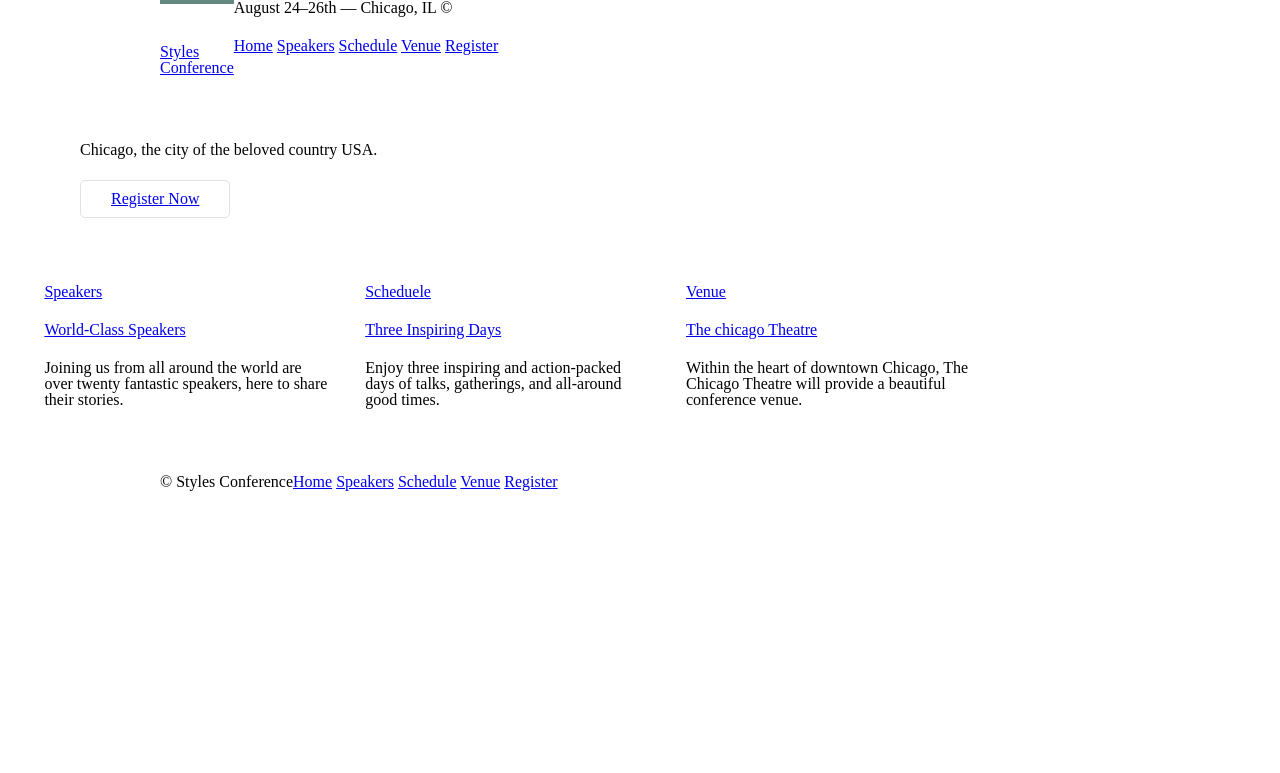
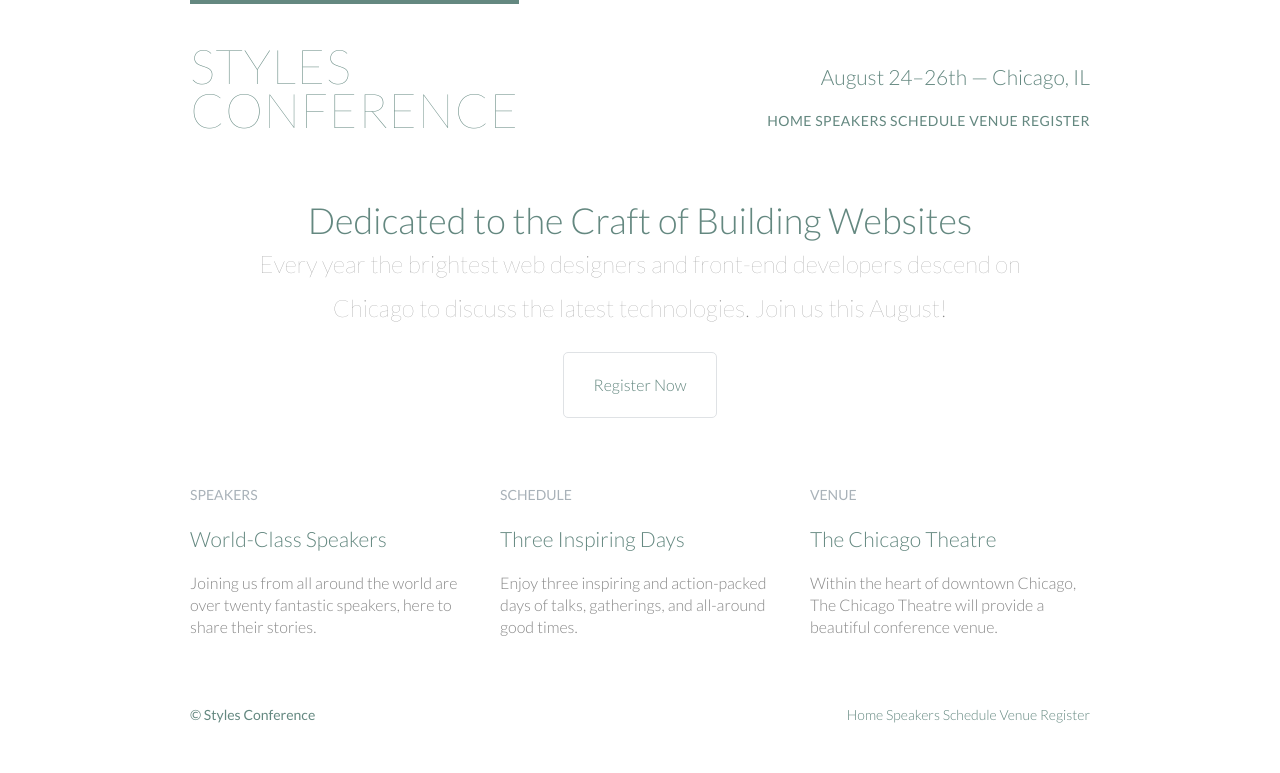
Before and after one commit to 226422/styles-conference, a plain HTML site: page styles-conference/index.html in a window 1280 px wide. Drawn offline with Linux system fonts and the light colour scheme.

Commit message:
Add files via upload

```diff
--- a/styles-conference/assets/stylesheets/main.css
+++ b/styles-conference/assets/stylesheets/main.css
@@ -1,5 +1,6 @@
-/* http://meyerweb.com/eric/tools/css/reset/ 2. v2.0 | 20110126
-  License: none (public domain)
+/* http://meyerweb.com/eric/tools/css/reset/
+   v2.0 | 20110126
+   License: none (public domain)
 */
 
 html, body, div, span, applet, object, iframe,
@@ -45,33 +46,132 @@ table {
   border-collapse: collapse;
   border-spacing: 0;
 }
+
+/*
+  ========================================
+  Custom styles
+  ========================================
+*/
+
+body {
+  color: #888;
+  font: 300 16px/22px "Lato", "Open Sans", "Helvetica Neue", Helvetica, Arial, sans-serif;
+}
+
 /*
   ========================================
   Grid
   ========================================
 */
 
+*,
 *:before,
 *:after {
   -webkit-box-sizing: border-box;
-    moz-box-sizing: border-box;
-      box-sizing: border-box;
+     -moz-box-sizing: border-box;
+          box-sizing: border-box;
+}
+.container,
+.grid {
+  margin: 0 auto;
+  width: 960px;
+}
+.container {
+  padding-left: 30px;
+  padding-right: 30px;
+}
+.grid,
+.col-1-3,
+.col-2-3 {
+  padding-left: 15px;
+  padding-right: 15px;
+}
+.col-1-3,
+.col-2-3  {
+  display: inline-block;
+  vertical-align: top;
+}
+.col-1-3 {
+  width: 33.33%;
+}
+.col-2-3 {
+  width: 66.66%;
 }
 
-.container{
-  margin: 0 auto;
-  padding-left: 30px;
-  padding-right: 30px;
-  width: 960px;
+/*
+  ========================================
+  Clearfix
+  ========================================
+*/
+
+.group:before,
+.group:after {
+  content: "";
+  display: table;
 }
+.group:after {
+  clear: both;
+}
+.group {
+  clear: both;
+  *zoom: 1;
+}
+
 /*
   ========================================
   Typography
   ========================================
 */
 
-h1, h2, h3, h4, h5, p {
-  margin-bottom:22px;
+h1, h2, h3, h4 {
+  color: #648880;
+}
+h1, h3, h4, h5, p {
+  margin-bottom: 22px;
+}
+h1 {
+  font-size: 36px;
+  line-height: 44px;
+}
+h2 {
+  font-size: 24px;
+  line-height: 44px;
+}
+h3 {
+  font-size: 21px;
+}
+h4 {
+  font-size: 18px;
+}
+h5 {
+  color: #a9b2b9;
+  font-size: 14px;
+  font-weight: 400;
+  text-transform: uppercase;
+}
+strong {
+  font-weight: 400;
+}
+cite,
+em {
+  font-style: italic;
+}
+
+/*
+  ========================================
+  Links
+  ========================================
+*/
+
+a {
+  color: #648880;
+  text-decoration: none;
+}
+a:hover {
+  color: #a9b2b9;
+}
+p a {
+  border-bottom: 1px solid #dfe2e5;
 }
 
 /*
@@ -80,15 +180,68 @@ h1, h2, h3, h4, h5, p {
   ========================================
 */
 
-.btn{
+.btn {
   border-radius: 5px;
   display: inline-block;
   margin: 0;
 }
-
-.btn-alt{
+.btn-alt {
   border: 1px solid #dfe2e5;
   padding: 10px 30px;
+}
+
+/*
+  ========================================
+  Primary header
+  ========================================
+*/
+
+.logo {
+  border-top: 4px solid #648880;
+  float: left;
+  font-size: 48px;
+  font-weight: 100;
+  letter-spacing: .5px;
+  line-height: 44px;
+  padding: 40px 0 22px 0;
+  text-transform: uppercase;
+}
+.tagline {
+  margin: 66px 0 22px 0;
+  text-align: right;
+}
+.primary-nav {
+  font-size: 14px;
+  font-weight: 400;
+  letter-spacing: .5px;
+  text-transform: uppercase;
+}
+
+/*
+  ========================================
+  Primary footer
+  ========================================
+*/
+
+.primary-footer {
+  color: #648880;
+  font-size: 14px;
+  padding-bottom: 44px;
+  padding-top: 44px;
+}
+.primary-footer small {
+  float: left;
+  font-weight: 400;
+}
+
+/*
+  ========================================
+  Navigation
+  ========================================
+*/
+
+.nav {
+  text-align: right;
 }
 
 /*
@@ -98,61 +251,17 @@ h1, h2, h3, h4, h5, p {
 */
 
 .hero {
+  line-height: 44px;
   padding: 22px 80px 66px 80px;
+  text-align: center;
 }
-
-/*
-  ========================================
-  Clearfix
-  ========================================
-*/
-
-.group:before
-.group:after{
-  content: "";
-  display: table;
+.hero h2 {
+  font-size: 36px;
 }
-.group:after{
-  clear:both;
+.hero p {
+  font-size: 24px;
+  font-weight: 100;
 }
-.group{
-  clear:both;
-  *zoom:1;
+.teaser a:hover h3 {
+  color: #a9b2b9;
 }
-
-/*
-  ========================================
-  Primary header
-  ========================================
-*/
-
-.logo {
-  float: left;
-}
-
-.logo {
-  border-top: 4px solid #648880;
-  padding: 40px 0 22px 0;
-  float: left;
-}
-
-/*
-  ========================================
-  Primary footer
-  ========================================
-*/
-
-.primary-footer small{
-  float: left;
-}
-
-.primary-footer {
-  padding-bottom: 44px;
-  padding-top: 44px;
-}
-
-section {
-  display: inline-block;
-  margin: 0 1.5%;
-  width: 30%;
-}
--- a/styles-conference/index.html
+++ b/styles-conference/index.html
@@ -1,18 +1,26 @@
 <!DOCTYPE html>
 <html lang="en">
+
   <head>
     <meta charset="utf-8">
-		<title>Styles Confrence</title>
+    <title>Styles Conference</title>
     <link rel="stylesheet" href="assets/stylesheets/main.css">
+    <link rel="stylesheet" href="http://fonts.googleapis.com/css?family=Lato:100,300,400">
   </head>
+
   <body>
+
+    <!-- Header -->
+
     <header class="container group">
+
       <h1 class="logo">
         <a href="index.html">Styles <br> Conference</a>
       </h1>
-			<h3>August 24&ndash;26th &mdash; Chicago, IL &copy;</h3>
 
-		<nav>
+      <h3 class="tagline">August 24&ndash;26th &mdash; Chicago, IL</h3>
+
+      <nav class="nav primary-nav">
         <a href="index.html">Home</a>
         <a href="speakers.html">Speakers</a>
         <a href="schedule.html">Schedule</a>
@@ -22,48 +30,69 @@
 
     </header>
 
+    <!-- Hero -->
 
     <section class="hero container">
-			<p>Chicago, the city of the beloved country USA.</p>
+
+      <h2>Dedicated to the Craft of Building Websites</h2>
+
+      <p>Every year the brightest web designers and front-end developers descend on Chicago to discuss the latest technologies. Join us this August!</p>
 
       <a class="btn btn-alt" href="register.html">Register Now</a>
 
     </section>
 
-		<section class="container">
-			<section>
+    <!-- Teasers -->
+
+    <section class="grid">
+
+      <!-- Speakers -->
+
+      <section class="teaser col-1-3">
         <a href="speakers.html">
           <h5>Speakers</h5>
           <h3>World-Class Speakers</h3>
         </a>
         <p>Joining us from all around the world are over twenty fantastic speakers, here to share their stories.</p>
-			</section>
-			<section>
-				<a href="scheduele.html">
-					<h5>Scheduele</h5>
+      </section><!--
+
+      Schedule
+
+      --><section class="teaser col-1-3">
+        <a href="schedule.html">
+          <h5>Schedule</h5>
           <h3>Three Inspiring Days</h3>
         </a>
         <p>Enjoy three inspiring and action-packed days of talks, gatherings, and all-around good times.</p>
-			</section>
-			<section>
+      </section><!--
+
+      Venue
+
+      --><section class="teaser col-1-3">
         <a href="venue.html">
           <h5>Venue</h5>
-					<h3>The chicago Theatre</h3>
+          <h3>The Chicago Theatre</h3>
         </a>
         <p>Within the heart of downtown Chicago, The Chicago Theatre will provide a beautiful conference venue.</p>
       </section>
+
     </section>
 
+    <!-- Footer -->
 
     <footer class="primary-footer container group">
+
       <small>&copy; Styles Conference</small>
-		<nav>
+
+      <nav class="nav">
         <a href="index.html">Home</a>
         <a href="speakers.html">Speakers</a>
         <a href="schedule.html">Schedule</a>
         <a href="venue.html">Venue</a>
         <a href="register.html">Register</a>
       </nav>
+
     </footer>
+
   </body>
 </html>
```
Also changed, not shown: styles-conference/register.html (added, +53 -0 lines), styles-conference/schedule.html (added, +53 -0 lines), styles-conference/speakers.html (added, +53 -0 lines), styles-conference/venue.html (added, +53 -0 lines). Lines whose indentation alone changed are shown as unchanged.
